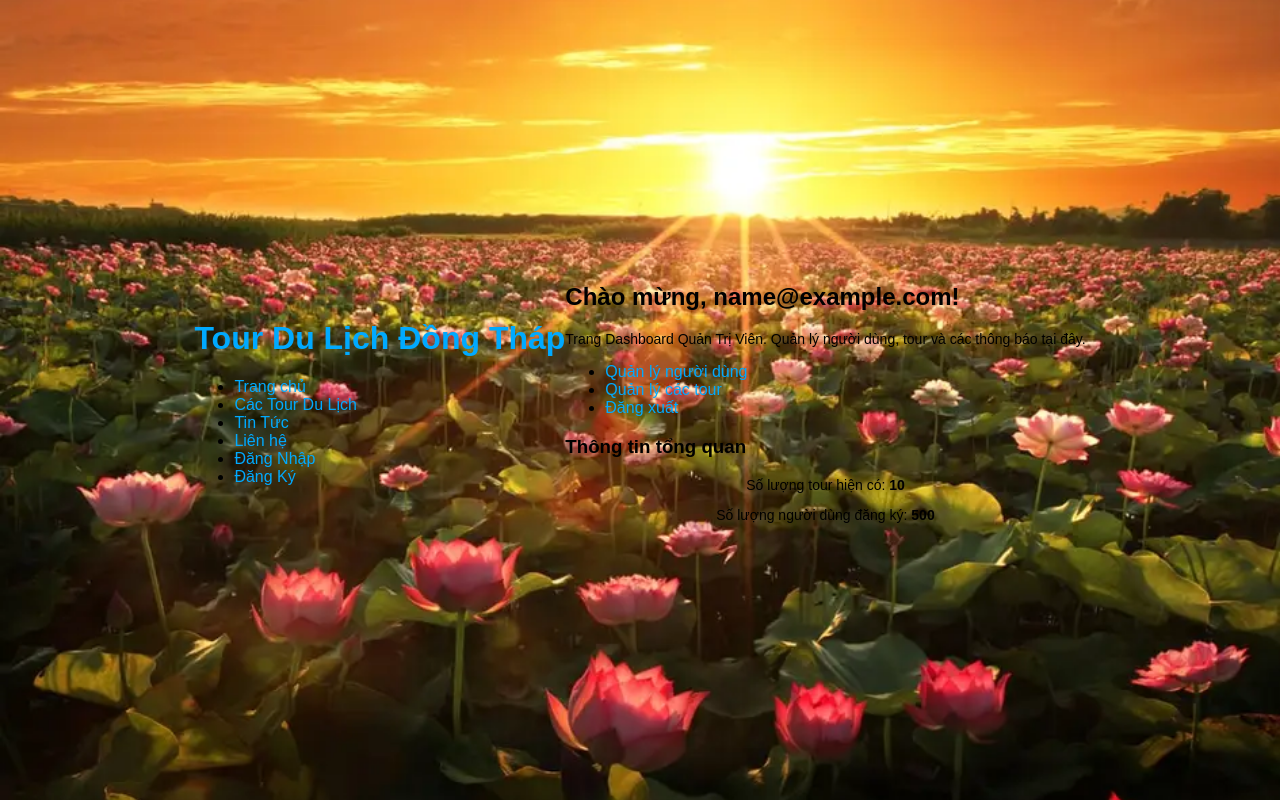
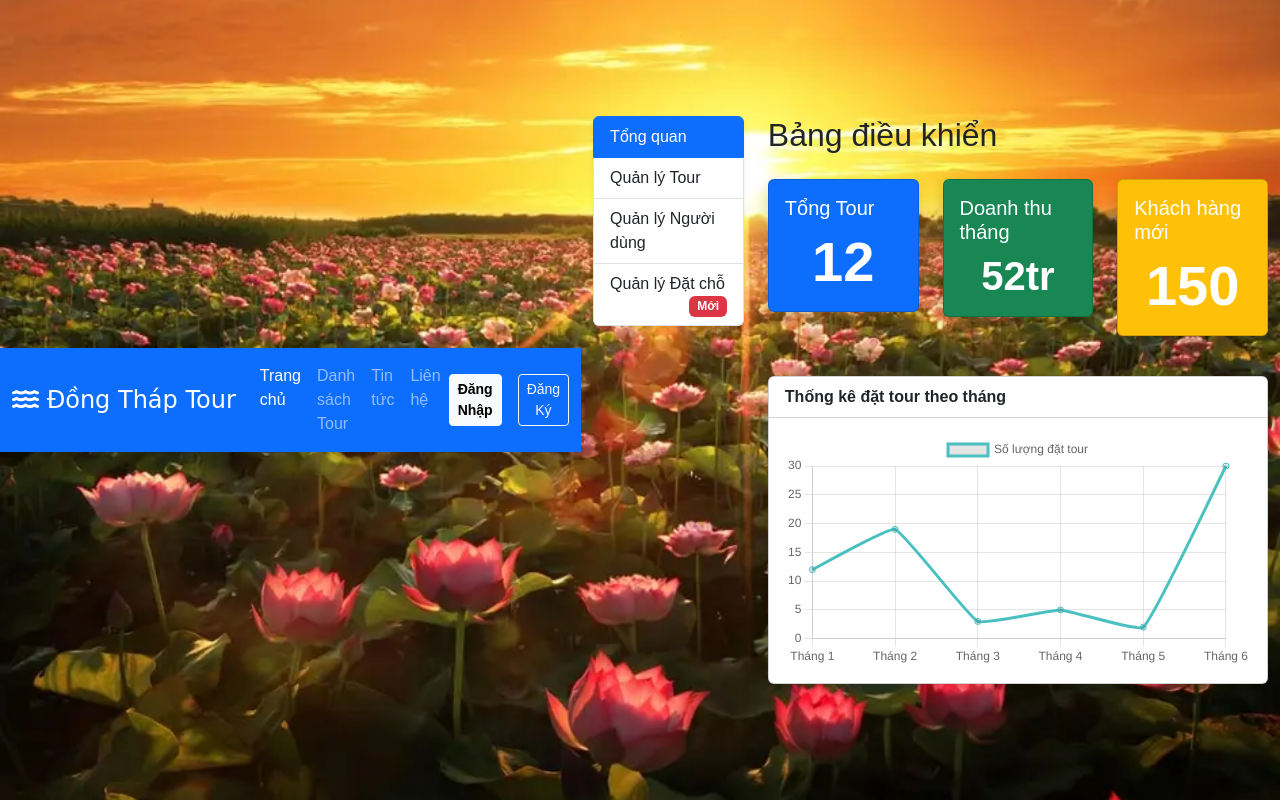
Before and after one commit to QuocViet0506/DoAnChuyenNganhCNTT, a PHP site: page /views/admin/dashboardadmin.php in a window 1280 px wide. Run offline with PHP 8.4, Linux system fonts and the light colour scheme; the visitor is signed in with stand-in values (Sample User, id 1).

Commit message:
Update2911

```diff
--- a/views/admin/dashboardadmin.php
+++ b/views/admin/dashboardadmin.php
@@ -1,41 +1,77 @@
 <?php
-session_start();
-if (!isset($_SESSION['user']) || $_SESSION['user']['role'] !== 'admin') {
-    header("Location: login.php");
-    exit();
-}
-
-$user = $_SESSION['user'];
+// ... (Code session start và check admin giữ nguyên như cũ)
+include('../shared/header.php'); // Dùng header mới
 ?>
 
-<!DOCTYPE html>
-<html lang="vi">
-<head>
-    <meta charset="UTF-8">
-    <meta name="viewport" content="width=device-width, initial-scale=1.0">
-    <title>Trang Dashboard Quản Trị Viên</title>
-    <link rel="stylesheet" href="../assets/css/style.css">
-</head>
-<body>
-    <?php include('../shared/header.php'); ?>
+<div class="container my-5">
+    <div class="row">
+        <div class="col-md-3">
+            <div class="list-group shadow-sm">
+                <a href="#" class="list-group-item list-group-item-action active">Tổng quan</a>
+                <a href="manage_tours.php" class="list-group-item list-group-item-action">Quản lý Tour</a>
+                <a href="manage_users.php" class="list-group-item list-group-item-action">Quản lý Người dùng</a>
+                <a href="manage_bookings.php" class="list-group-item list-group-item-action">Quản lý Đặt chỗ <span
+                        class="badge bg-danger float-end">Mới</span></a>
+            </div>
+        </div>
 
-    <div class="container">
-        <h2>Chào mừng, <?php echo $user['email']; ?>!</h2>
-        <p>Trang Dashboard Quản Trị Viên. Quản lý người dùng, tour và các thông báo tại đây.</p>
+        <div class="col-md-9">
+            <h2 class="mb-4">Bảng điều khiển</h2>
 
-        <nav>
-            <ul>
-                <li><a href="manage_users.php">Quản lý người dùng</a></li>
-                <li><a href="manage_tours.php">Quản lý các tour</a></li>
-                <li><a href="logout.php">Đăng xuất</a></li>
-            </ul>
-        </nav>
+            <div class="row mb-4">
+                <div class="col-md-4">
+                    <div class="card text-white bg-primary mb-3 shadow">
+                        <div class="card-body">
+                            <h5 class="card-title">Tổng Tour</h5>
+                            <p class="card-text display-4 fw-bold">12</p>
+                        </div>
+                    </div>
+                </div>
+                <div class="col-md-4">
+                    <div class="card text-white bg-success mb-3 shadow">
+                        <div class="card-body">
+                            <h5 class="card-title">Doanh thu tháng</h5>
+                            <p class="card-text display-6 fw-bold">52tr</p>
+                        </div>
+                    </div>
+                </div>
+                <div class="col-md-4">
+                    <div class="card text-white bg-warning mb-3 shadow">
+                        <div class="card-body">
+                            <h5 class="card-title">Khách hàng mới</h5>
+                            <p class="card-text display-4 fw-bold">150</p>
+                        </div>
+                    </div>
+                </div>
+            </div>
 
-        <section>
-            <h3>Thông tin tổng quan</h3>
-            <p>Số lượng tour hiện có: <strong>10</strong></p>
-            <p>Số lượng người dùng đăng ký: <strong>500</strong></p>
-        </section>
+            <div class="card shadow-sm">
+                <div class="card-header bg-white fw-bold">Thống kê đặt tour theo tháng</div>
+                <div class="card-body">
+                    <canvas id="bookingChart"></canvas>
+                </div>
+            </div>
+        </div>
     </div>
+</div>
+
+<script src="https://cdn.jsdelivr.net/npm/chart.js"></script>
+<script>
+const ctx = document.getElementById('bookingChart');
+new Chart(ctx, {
+    type: 'line',
+    data: {
+        labels: ['Tháng 1', 'Tháng 2', 'Tháng 3', 'Tháng 4', 'Tháng 5', 'Tháng 6'],
+        datasets: [{
+            label: 'Số lượng đặt tour',
+            data: [12, 19, 3, 5, 2, 30],
+            borderColor: 'rgb(75, 192, 192)',
+            tension: 0.1,
+            fill: false
+        }]
+    }
+});
+</script>
 </body>
+
 </html>
--- a/views/shared/header.php
+++ b/views/shared/header.php
@@ -1,29 +1,78 @@
 <?php
-session_start(); // Khởi tạo session để kiểm tra đăng nhập
+if (session_status() === PHP_SESSION_NONE) {
+    session_start();
+}
+// Kiểm tra đường dẫn ảnh đại diện
+$avatar = isset($_SESSION['anh_dai_dien']) && !empty($_SESSION['anh_dai_dien']) ? $_SESSION['anh_dai_dien'] : 'assets/images/default.png';
 ?>
+<!DOCTYPE html>
+<html lang="vi">
 
-<header>
-    <div class="container">
-        <div class="logo">
-            <h1><a href="index.php">Tour Du Lịch Đồng Tháp</a></h1>
+<head>
+    <meta charset="UTF-8">
+    <meta name="viewport" content="width=device-width, initial-scale=1.0">
+    <link href="https://cdn.jsdelivr.net/npm/bootstrap@5.3.0/dist/css/bootstrap.min.css" rel="stylesheet">
+    <link rel="stylesheet" href="https://cdnjs.cloudflare.com/ajax/libs/font-awesome/6.0.0/css/all.min.css">
+    <link rel="stylesheet" href="../assets/css/style.css">
+    <style>
+    .navbar-brand {
+        font-family: 'Pacifico', cursive;
+        font-size: 1.5rem;
+    }
+
+    .hero-section {
+        background: url('assets/images/background.jpg') center/cover;
+        height: 500px;
+        display: flex;
+        align-items: center;
+        color: white;
+        text-shadow: 2px 2px 4px rgba(0, 0, 0, 0.7);
+    }
+    </style>
+</head>
+
+<body>
+
+    <nav class="navbar navbar-expand-lg navbar-dark bg-primary sticky-top shadow">
+        <div class="container">
+            <a class="navbar-brand" href="index.php"><i class="fas fa-water"></i> Đồng Tháp Tour</a>
+            <button class="navbar-toggler" type="button" data-bs-toggle="collapse" data-bs-target="#navbarNav">
+                <span class="navbar-toggler-icon"></span>
+            </button>
+            <div class="collapse navbar-collapse" id="navbarNav">
+                <ul class="navbar-nav me-auto">
+                    <li class="nav-item"><a class="nav-link active" href="index.php">Trang chủ</a></li>
+                    <li class="nav-item"><a class="nav-link" href="tours.php">Danh sách Tour</a></li>
+                    <li class="nav-item"><a class="nav-link" href="#">Tin tức</a></li>
+                    <li class="nav-item"><a class="nav-link" href="#">Liên hệ</a></li>
+                </ul>
+
+                <div class="d-flex align-items-center gap-3">
+                    <?php if (isset($_SESSION['user_id'])): ?>
+                    <div class="dropdown">
+                        <a class="text-white text-decoration-none dropdown-toggle" href="#" role="button"
+                            data-bs-toggle="dropdown">
+                            <img src="<?php echo htmlspecialchars($avatar); ?>"
+                                class="rounded-circle border border-white" width="35" height="35">
+                            <span><?php echo htmlspecialchars($_SESSION['ten'] ?? 'User'); ?></span>
+                        </a>
+                        <ul class="dropdown-menu dropdown-menu-end">
+                            <li><a class="dropdown-item" href="profile.php">Hồ sơ cá nhân</a></li>
+                            <li><a class="dropdown-item" href="my_bookings.php">Tour đã đặt</a></li>
+                            <?php if (isset($_SESSION['role']) && $_SESSION['role'] == 'admin'): ?>
+                            <li><a class="dropdown-item" href="views/admin/dashboardadmin.php">Quản trị</a></li>
+                            <?php endif; ?>
+                            <li>
+                                <hr class="dropdown-divider">
+                            </li>
+                            <li><a class="dropdown-item text-danger" href="logout.php">Đăng xuất</a></li>
+                        </ul>
+                    </div>
+                    <?php else: ?>
+                    <a href="views/auth/login.php" class="btn btn-light btn-sm fw-bold">Đăng Nhập</a>
+                    <a href="views/auth/register.php" class="btn btn-outline-light btn-sm">Đăng Ký</a>
+                    <?php endif; ?>
+                </div>
+            </div>
         </div>
-        <nav>
-            <ul>
-                <li><a href="index.php">Trang chủ</a></li>
-                <li><a href="tours.php">Các Tour Du Lịch</a></li>
-                <li><a href="news.php">Tin Tức</a></li>
-                <li><a href="contact.php">Liên hệ</a></li>
-
-                <?php if (!isset($_SESSION['user_id'])): ?>
-                    <!-- Hiển thị đăng nhập và đăng ký nếu người dùng chưa đăng nhập -->
-                    <li><a href="login.php">Đăng Nhập</a></li>
-                    <li><a href="register.php">Đăng Ký</a></li>
-                <?php else: ?>
-                    <!-- Hiển thị thông tin người dùng và đăng xuất nếu đã đăng nhập -->
-                    <li><a href="profile.php">Hồ sơ</a></li> <!-- Trang hồ sơ cho người dùng đã đăng nhập -->
-                    <li><a href="logout.php">Đăng Xuất</a></li>
-                <?php endif; ?>
-            </ul>
-        </nav>
-    </div>
-</header>
+    </nav>
```
Also changed, not shown: index.php (+92 -224 lines).
